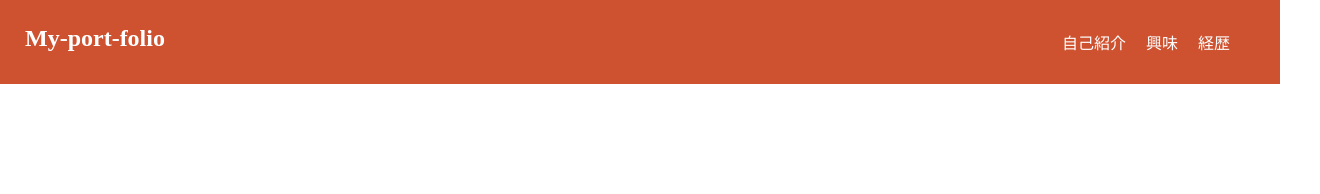
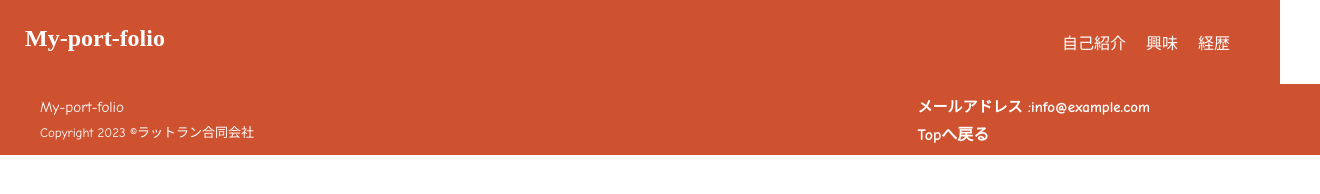
Before and after one commit to yoko001hungusten22/ratrun-elementary-yokoyama, a plain HTML site: page index.html in a window 1280 px wide. Shown: the whole page, 1320 px wide, since content can reach past the window. Drawn offline with Linux system fonts and the light colour scheme.

Commit message:
feat: フッターの作成

```diff
--- a/css/index.css
+++ b/css/index.css
@@ -176,3 +176,37 @@ header nav ul li a {
   color: #fff;
   text-decoration: none;
 }
+
+footer{
+  background-color: #ce5230;
+	color: #fff;
+	display: flex;
+	font-family: "Comic Sans MS";
+	width: 100%;
+  padding: 10px 20px;
+  font-family: "Comic Sans MS";
+}
+
+footer p {
+  font-size: 15px;
+}
+
+.footer-left {
+  padding-left: 20px;
+}
+
+.copy-right {
+  font-size: 13px;
+}
+
+.footer-right {
+  margin-left: auto;
+  margin-right: 150px;
+  font-weight: bold;
+}
+
+.footer-right a {
+  color: #fff;
+  text-decoration: none;
+  font-weight: 700;
+}
--- a/index.html
+++ b/index.html
@@ -20,5 +20,16 @@
         </ul>
       </nav>
     </header>
+
+    <footer>
+			<div class="footer-left">
+				<p>My-port-folio</p>
+				<p class="copy-right">Copyright 2023 ©︎ラットラン合同会社</p>
+			</div>
+			<div class="footer-right">
+				<p>メールアドレス :<a href="mailto:info@example.com">info@example.com</a></p>
+				<a href="#top">Topへ戻る</a>
+			</div>
+		</footer>
   </body>
 </html>
```
